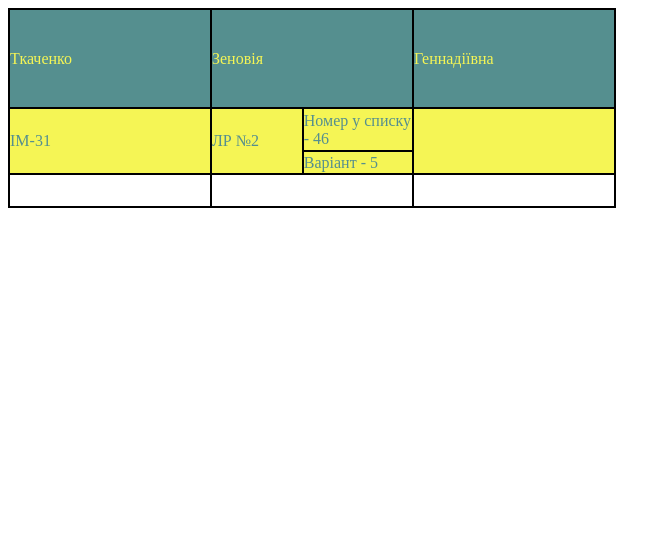
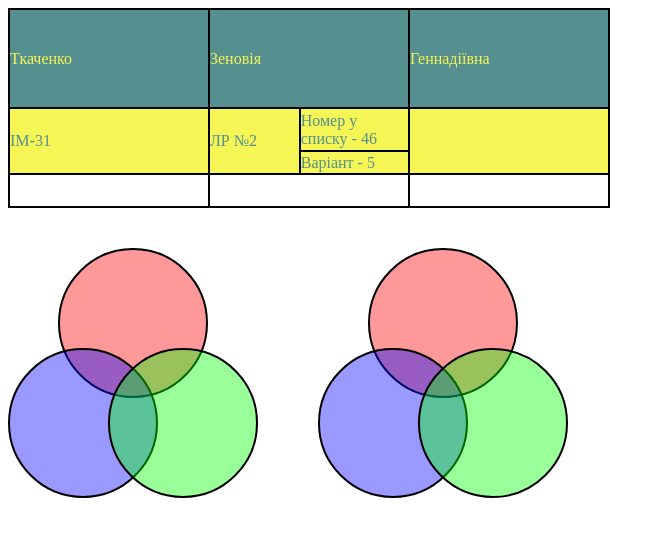
Before and after one commit to Zenoviia/Front-end-2, a plain HTML site: page index.html in a window 1280 px wide. Shown: the whole page, without its empty margins (0-671 px from the left). Drawn offline with Linux system fonts and the light colour scheme.

Commit message:
Update title and add RGB circles layout to HTML and CSS

```diff
--- a/index.html
+++ b/index.html
@@ -3,7 +3,7 @@
   <head>
     <meta charset="UTF-8" />
     <meta name="viewport" content="width=device-width, initial-scale=1.0" />
-    <title>RGB Intersection</title>
+    <title>Lab №2</title>
     <link rel="stylesheet" href="style.css" />
   </head>
   <body>
@@ -34,5 +34,18 @@
         <td></td>
       </tr>
     </table>
+
+    <div class="rgb-container">
+      <div class="position-container">
+        <div class="position-circle position-red"></div>
+        <div class="position-circle position-blue"></div>
+        <div class="position-circle position-green"></div>
+      </div>
+      <div class="transform-container">
+        <div class="transform-circle transform-red"></div>
+        <div class="transform-circle transform-blue"></div>
+        <div class="transform-circle transform-green"></div>
+      </div>
+    </div>
   </body>
 </html>
--- a/style.css
+++ b/style.css
@@ -1,3 +1,7 @@
+* {
+  box-sizing: border-box;
+}
+
 .info-table {
   height: 200px;
   border: 1px solid black;
@@ -46,3 +50,79 @@ td.no-border-cell {
   border-spacing: 0;
   border: none;
 }
+
+.rgb-container {
+  display: flex;
+  gap: 60px;
+  margin-top: 40px;
+}
+
+.position-container {
+  position: relative;
+  width: 250px;
+  height: 250px;
+}
+
+.position-circle {
+  position: absolute;
+  border-radius: 50%;
+  border: 2px solid;
+  width: 150px;
+  height: 150px;
+}
+
+.position-red {
+  top: 0;
+  left: calc(50% - 75px);
+  background-color: rgba(255, 0, 0, 0.4);
+  z-index: 1;
+}
+
+.position-blue {
+  bottom: 0;
+  left: 0;
+  background-color: rgba(0, 0, 255, 0.4);
+  z-index: 2;
+}
+
+.position-green {
+  right: 0;
+  bottom: 0;
+  background-color: rgba(0, 255, 0, 0.4);
+  z-index: 3;
+}
+
+.transform-container {
+  position: relative;
+  width: 250px;
+  height: 250px;
+  display: flex;
+  justify-content: center;
+  align-items: center;
+}
+
+.transform-circle {
+  position: absolute;
+  border-radius: 50%;
+  border: 2px solid;
+  width: 150px;
+  height: 150px;
+}
+
+.transform-red {
+  background-color: rgba(255, 0, 0, 0.4);
+  transform: translate(0, -50px);
+  z-index: 1;
+}
+
+.transform-blue {
+  background-color: rgba(0, 0, 255, 0.4);
+  transform: translate(-50px, 50px);
+  z-index: 2;
+}
+
+.transform-green {
+  background-color: rgba(0, 255, 0, 0.4);
+  transform: translate(50px, 50px);
+  z-index: 3;
+}
```
